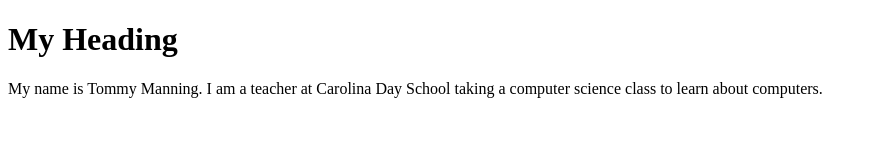
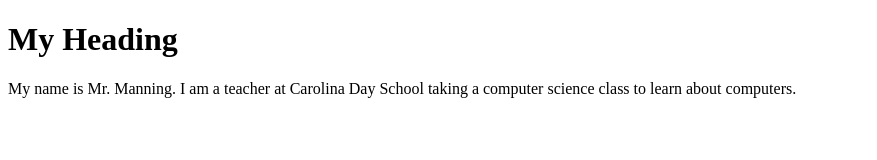
Before and after one commit to manning90/APCSP-HTML-Starter, a plain HTML site: page index.html in a window 1280 px wide. Shown: the whole page, without its empty margins (0-877 px from the left). Drawn offline with Linux system fonts and the light colour scheme.

Commit message:
made change

```diff
--- a/index.html
+++ b/index.html
@@ -9,7 +9,7 @@
 
     <h1>My Heading</h1>
 
-    <p>My name is Tommy Manning. I am a teacher at Carolina Day School taking a computer
+    <p>My name is Mr. Manning. I am a teacher at Carolina Day School taking a computer
         science class to learn about computers.</p>
         <p></p>
 
```
